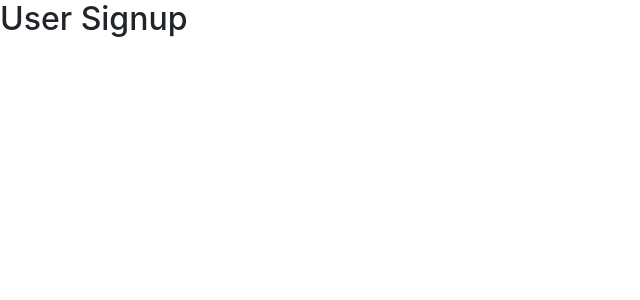
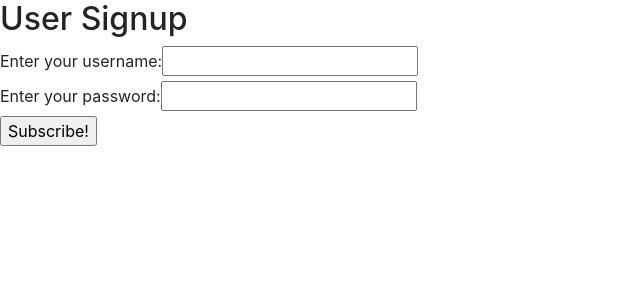
Before and after one commit to Lumexralph/ticket-tracker-app, a React (Create React App) app: page /auth/signup in a window 1280 px wide. Shown: the top 300 px of the page, without its empty margins (0-640 px from the left). Built offline with nearby package versions, Linux system fonts and the light colour scheme.

Commit message:
create the form components with lazy loading

```diff
--- a/package.json
+++ b/package.json
@@ -39,5 +39,8 @@
       "last 1 firefox version",
       "last 1 safari version"
     ]
+  },
+  "devDependencies": {
+    "prettier": "2.0.2"
   }
 }
--- a/src/App.tsx
+++ b/src/App.tsx
@@ -1,4 +1,4 @@
-import React from 'react';
+import React, { lazy, Suspense } from 'react';
 import {
   BrowserRouter as Router,
   Route,
@@ -6,16 +6,20 @@ import {
 } from 'react-router-dom';
 
 import './App.css';
-import { Signup } from './pages/signup';
-import { Home } from './pages/home';
+
+// dependency injection management
+const Home =  lazy(() => import('./pages/home'));
+const Signup =  lazy(() => import('./pages/signup'));
 
 function App() {
   return (
     <Router>
-      <Switch>
-        <Route exact path='/' component={Home}/>
-        <Route path='/auth/signup' component={Signup} />
-      </Switch>
+      <Suspense fallback={<p>Loading...</p>}>
+        <Switch>
+          <Route exact path='/' component={Home}/>
+          <Route path='/auth/signup' component={Signup} />
+        </Switch>
+      </Suspense>
     </Router>
   );
 }
--- /dev/null
+++ b/src/components/authentication-form.tsx
@@ -0,0 +1,21 @@
+import React from 'react';
+
+type Props = { };
+
+export const AuthenticationForm = (props: Props) => {
+    return (
+        <form className="form-example">
+            <div className="form-example">
+                <label htmlFor="username">Enter your username: </label>
+                <input type="text" name="username" id="username" required />
+            </div>
+            <div className="form-example">
+                <label htmlFor="password">Enter your password: </label>
+                <input type="password" name="password" id="password" required />
+            </div>
+            <div className="form-example">
+                <input type="submit" value="Subscribe!" />
+            </div>
+        </form>
+      );
+}
--- a/src/pages/signup.tsx
+++ b/src/pages/signup.tsx
@@ -1,7 +1,14 @@
-import React from 'react';
+import React, { Fragment } from 'react';
 
-export const Signup: React.FC = () => {
+import { AuthenticationForm } from '../components/authentication-form';
+
+const Signup = () => {
     return (
-        <h2>User Signup</h2>
+        <Fragment>
+            <h2>User Signup</h2>
+            <AuthenticationForm />
+        </Fragment>
     );
 }
+
+export default Signup;
--- a/tsconfig.json
+++ b/tsconfig.json
@@ -8,6 +8,11 @@
     ],
     "allowJs": true,
     "skipLibCheck": true,
+    /*
+       Enables emit interoperability between CommonJS and ES Modules
+       via creation of namespace objects for all imports.
+       Implies 'allowSyntheticDefaultImports'.
+    */
     "esModuleInterop": true,
     "allowSyntheticDefaultImports": true,
     "strict": true,
```
Also changed, not shown: src/pages/home.tsx (+6 -2 lines), 1 other file (tests, documents, lock files or other folders).
